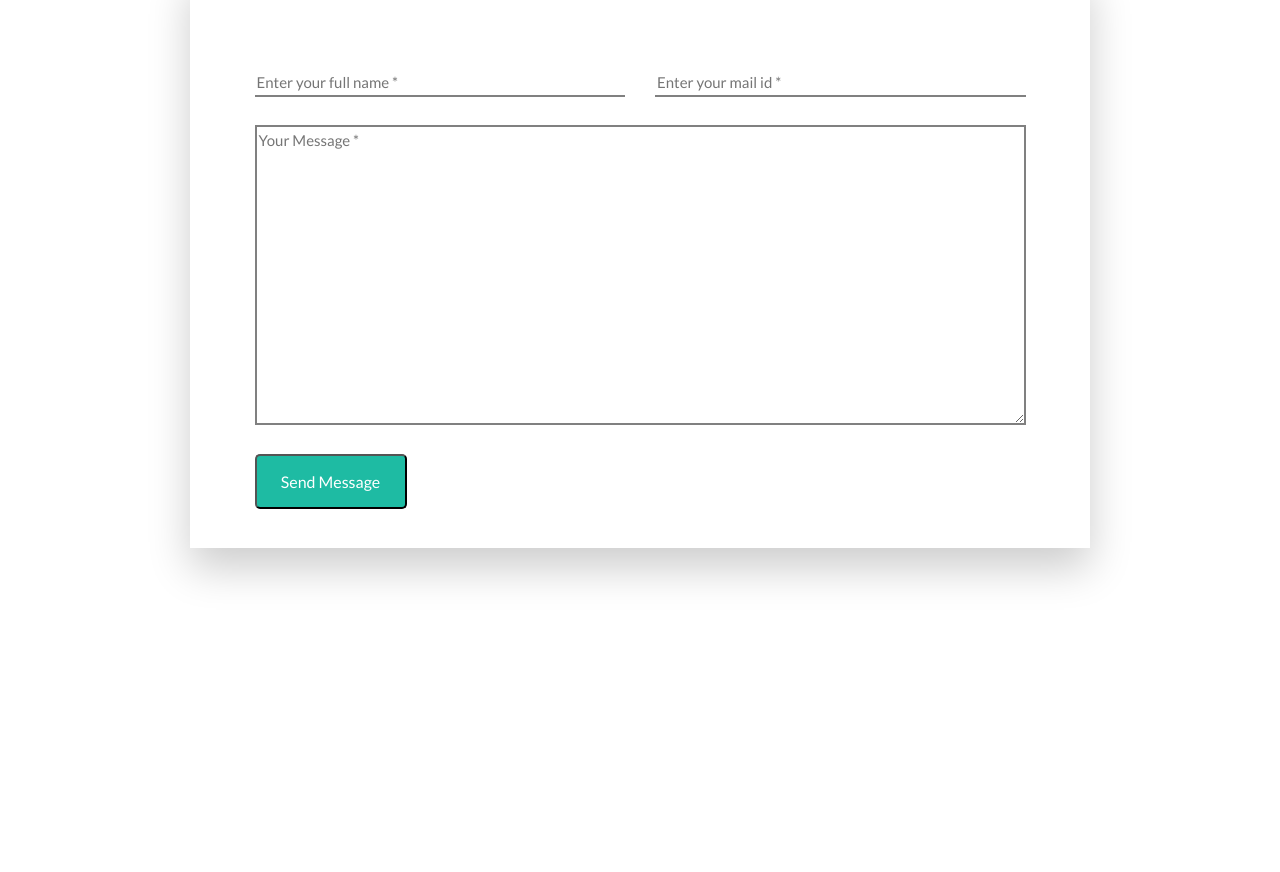
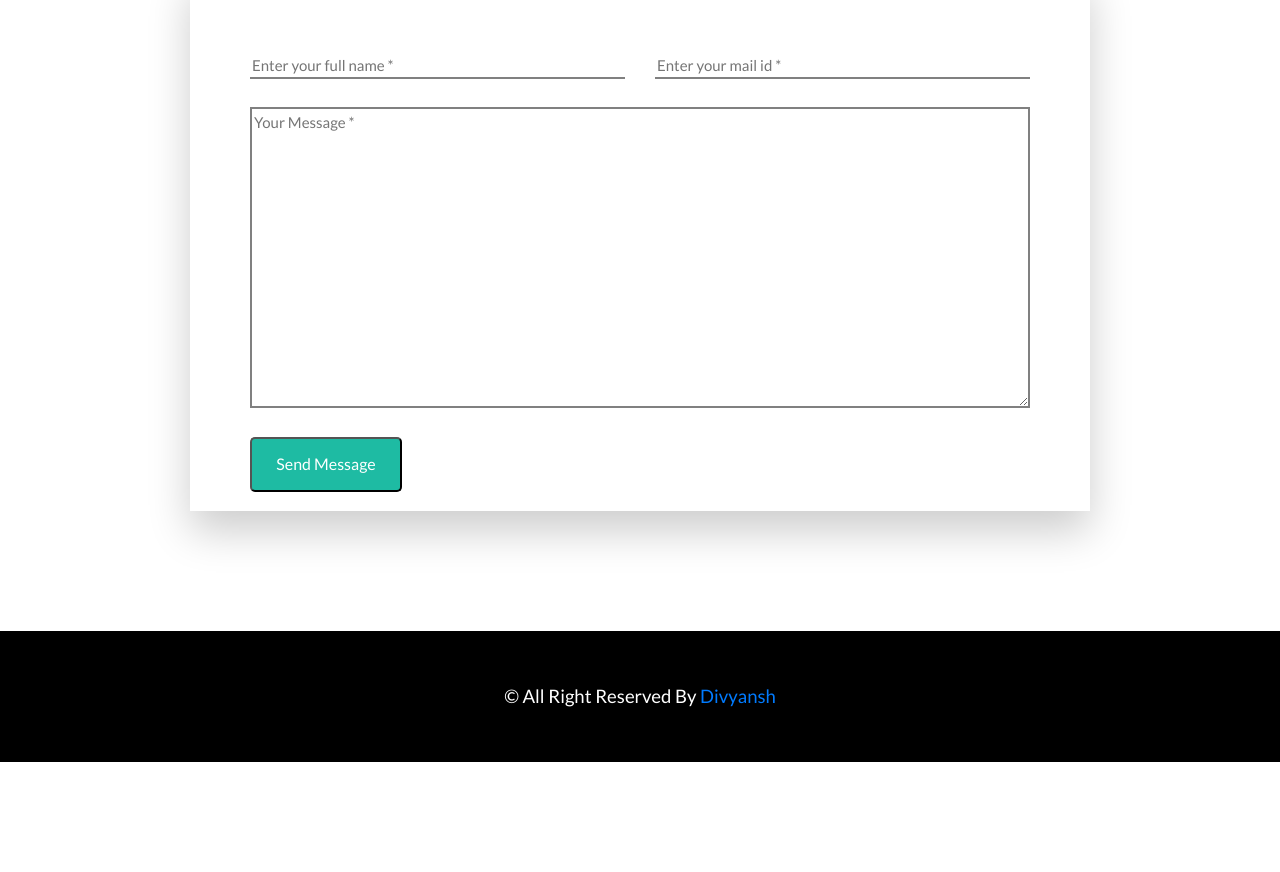
Before and after one commit to DivyanshGothwal/guardian, a plain HTML site: page index.html in a window 1280 px wide. Shown: the part 2252-3124 px from the top of the page. After the commit the page ends 3014 px from the top, so only its background shows below. Drawn offline with nearby package versions, Linux system fonts and the light colour scheme.

Commit message:
added hover effect

```diff
--- a/index.html
+++ b/index.html
@@ -352,38 +352,9 @@
             </div>
         </div>
     </div>
-    <h1>skjdvksjdnvs
-        sdvlknsldkv
-        slkdvnslkd
-        dvnlskdvnslkd
-        slkdnskldvndcsdf
-        fa-500pxasf
-        dssdfdf
-        Gothwalg
-        dfg
-        ggdfg
-        dfg
-        ggdfggegasdasd
-        dasdasd
-        dasdasdasda
-        dasdasdasdasda
-        dasdasdasdasddsdfs
-        sdfsdfegdgerg
-        feweweewfwefwef
-        fwefwfewfewefw
-        ffewfewefwfeefwfeegwegw
-        wegfwegwe
-        ef
-        <fa-github-squaregdf><b>
-                <fa-hand-grab-ob>ggdfg
-                    bdfb
-                    <b>df</b>
-                </fa-hand-grab-ob>
-            </b></fa-github-squaregdf>
-    </h1>
     <!-- end Contact section -->
-    <div class="footer">
-        &copy;
+    <div class="footer text-center">
+        &copy; All Right Reserved By <a href="https://github.com/DivyanshGothwal">Divyansh</a>
     </div>
     <script defer src="https://use.fontawesome.com/releases/v5.7.1/js/all.js"></script>
     <script src="./js/jquery-3.3.1.min.js"></script>
--- a/style.css
+++ b/style.css
@@ -8,6 +8,7 @@ body{
 }
 .offset{
     padding: 2rem 0;
+    padding-bottom: 120px;
 }
 
 
@@ -212,11 +213,19 @@ canvas{
     margin: 0px auto;
     width:1100px;
 }
+.contactDiv{
+    box-shadow: 0 20px 40px rgba(0,0,0,.2);
+}
+.eachInfo{
+    border: 0.5px solid  rgba(219, 219, 219, 0.459);
+    padding: 20px 5px;
+    margin: 20px;
+}
 
-.eachInfo,.contactDiv{
+.eachinfo:hover{
+    border:none;
     box-shadow: 0 20px 40px rgba(0,0,0,.2);
-    padding: 20px 5px;
-    margin: 20px
+    transition: all 0.5s;
 }
 .fa-home,.fa-envelope,.fa-gg,.fa-phone,.fa-staylinked{
     color: #1ebba3;
@@ -321,3 +330,11 @@ button:hover{
 .counterLogo{
     margin: 15px;
 }
+
+/***Footer Section****/
+.footer {
+    background-color: black;
+    color: white;
+    padding: 52px;
+    font-size: 1.16rem;
+}
```
